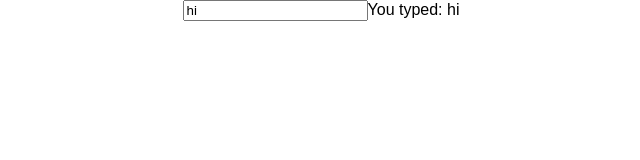
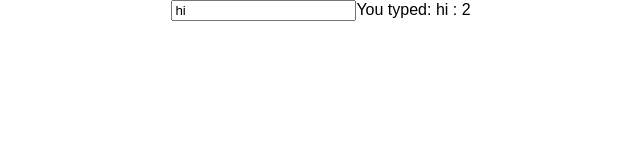
Before and after one commit to ariabuckles/amorphous, a React (Create React App) app: page / in a window 1280 px wide. Shown: the top 160 px of the page, without its empty margins (319-959 px from the left). Built offline with nearby package versions, Linux system fonts and the light colour scheme.

Commit message:
static getDerivedAppState

```diff
--- a/src/App.js
+++ b/src/App.js
@@ -49,11 +49,18 @@ class App extends RootAppComponent {
     this.appState = {text: 'hi'};
   }
 
+  static getDerivedAppState = (appState) => {
+    return {
+      length: appState.text.length,
+    };
+  }
+
   render() {
     return (
       <div className="App">
         <Input iProp="i" />
         <Output oProp="o" />
+        <span> : {this.appState.length}</span>
       </div>
     );
   }
--- a/src/amorphous.js
+++ b/src/amorphous.js
@@ -14,23 +14,6 @@ const getNewAppStateRecursive = (path, i, subState, update) => {
     subState[path[i]],
     update
   ));
-};
-
-
-const setNewAppState = (setState, context, args) => {
-  let path = [];
-  let i = 0;
-  while (i < args.length && (typeof args[i] === 'string')) {
-    path.push(args[i]);
-    i++;
-  }
-  const update = args[i];
-  const callback = args[i + 1];
-  setState.call(
-    context,
-    state => getNewAppStateRecursive(path, 0, state, update),
-    callback
-  );
 };
 
 
@@ -60,6 +43,13 @@ export class AppStateContainer extends React.Component {
   constructor(props) {
     super(props);
     this.state = this.props.appState || {};
+    if (props.getDerivedAppState) {
+      this.state = Object.assign(
+        {},
+        this.state,
+        props.getDerivedAppState(this.state)
+      );
+    }
     this.setAppState = this.setAppState.bind(this);
   }
 
@@ -72,7 +62,25 @@ export class AppStateContainer extends React.Component {
   }
 
   setAppState(...args) {
-    setNewAppState(this.setState, this, args);
+    let path = [];
+    let i = 0;
+    while (i < args.length && (typeof args[i] === 'string')) {
+      path.push(args[i]);
+      i++;
+    }
+    const update = args[i];
+    const callback = args[i + 1];
+    this.setState(
+      state => {
+        let newState = getNewAppStateRecursive(path, 0, state, update);
+        if (this.props.getDerivedAppState) {
+          // Mutating is okay because newState is ensured to be a new object
+          Object.assign(newState, this.props.getDerivedAppState(newState));
+        }
+        return newState;
+      },
+      callback
+    );
   }
 }
 
@@ -118,7 +126,10 @@ export class RootAppComponent extends React.Component {
 
   // Todo just replace render entirely
   wrapRender(render, args) {
-    return <AppStateContainer appState={this.appState}>
+    return <AppStateContainer
+      appState={this.appState}
+      getDerivedAppState={this.constructor.getDerivedAppState}
+    >
       <AppStateContext.Consumer>
         {({appState, setAppState}) => (
           <this.__AppComponentProxy
```
Also changed, not shown: 1 other file (tests, documents, lock files or other folders).
